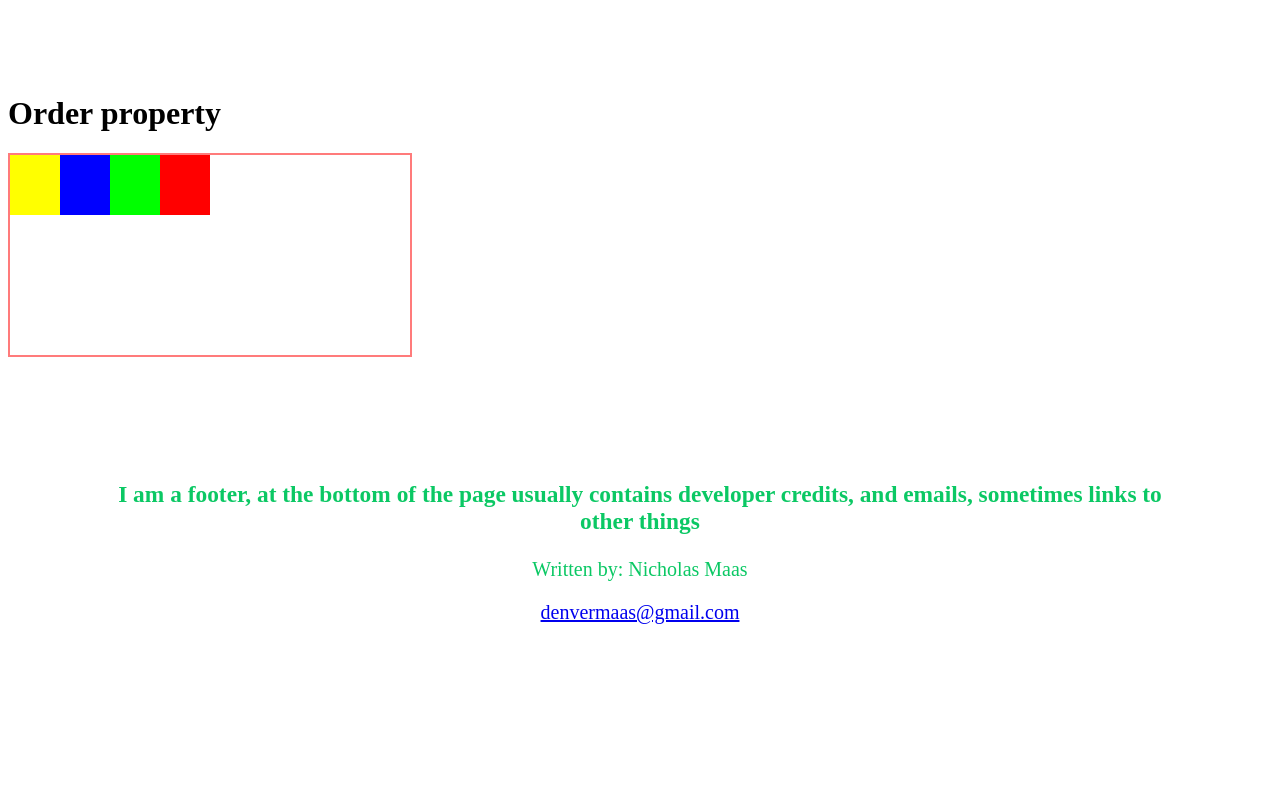
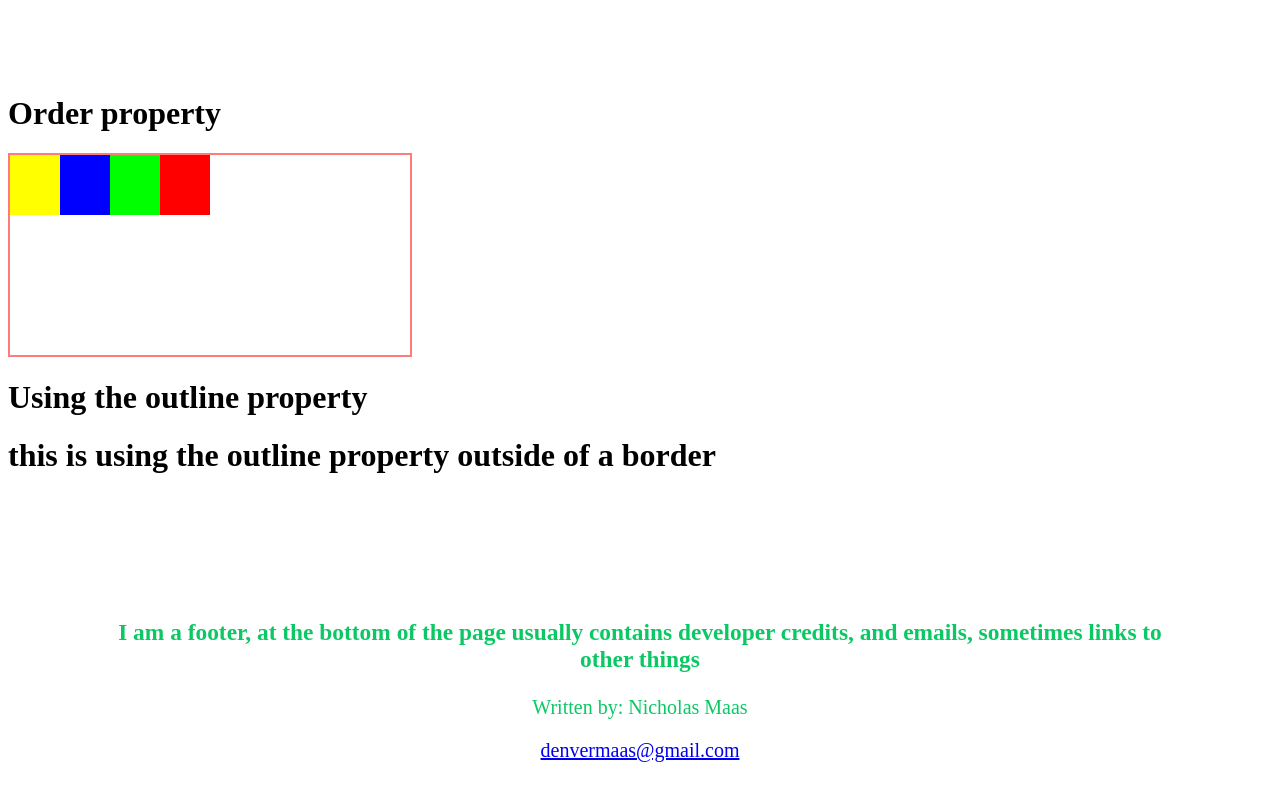
Before and after one commit to NekoCarreraDesigns/back-to-basics-1, a plain HTML site: page index.html in a window 1280 px wide. Shown: the part 6208-7008 px from the top of the page. Before the commit the page ends 6960 px from the top, so only its background shows below. Drawn offline with Linux system fonts and the light colour scheme.

Commit message:
added headder and div for  outline property

```diff
--- a/index.html
+++ b/index.html
@@ -257,6 +257,12 @@
       <div class="third-div"></div>
       <div class="fourth-div"></div>
     </div>
+    <h1>Using the outline property</h1>
+    <div class="outline-div">
+      <h1 class="outline-header">
+        this is using the outline property outside of a border
+      </h1>
+    </div>
     <footer class="page-footer">
       <h3>
         I am a footer, at the bottom of the page usually contains developer
```
